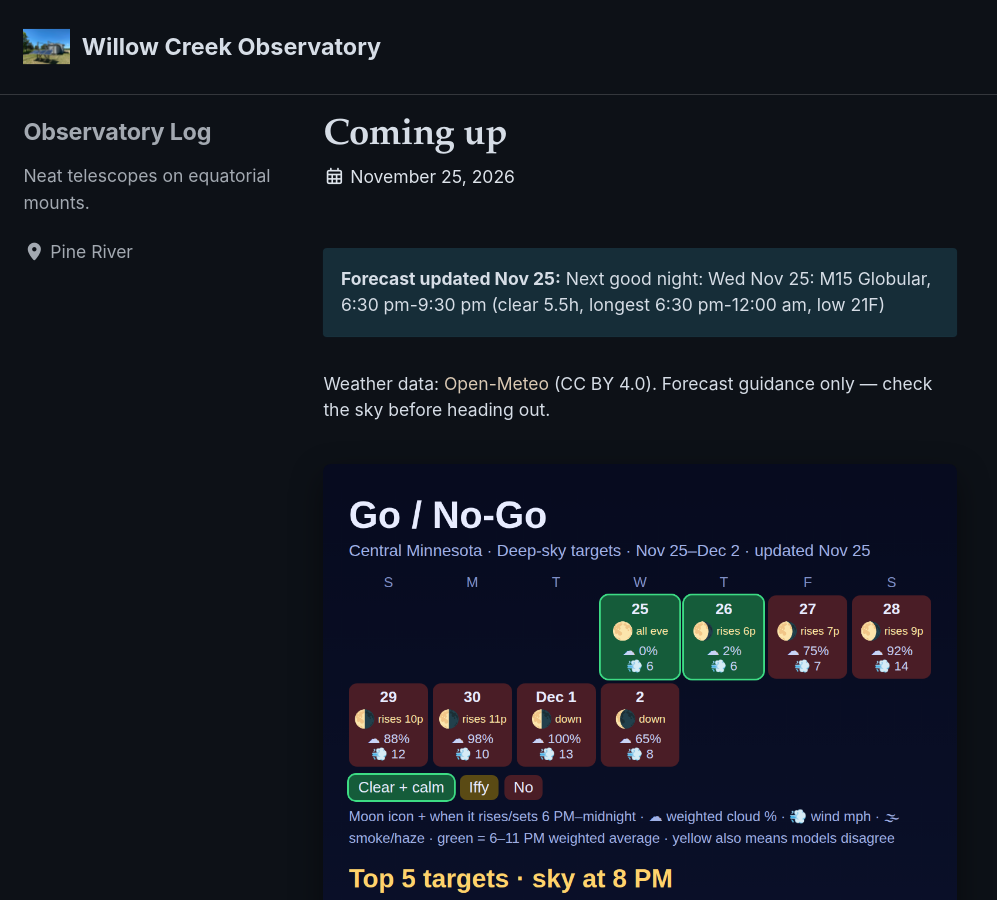
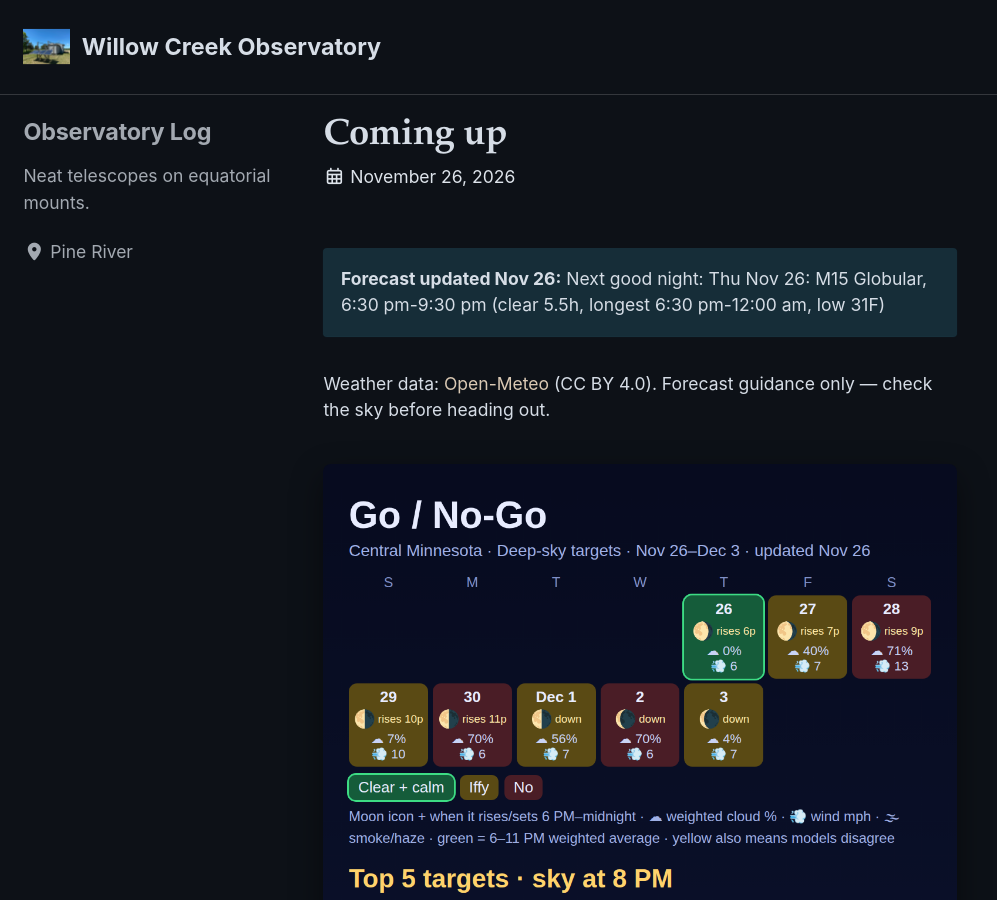
Before and after one commit to ethos101/ethos101.github.io, a Jekyll site: the page built from _posts/1900-01-01-about.md, in a window 1280 px wide and 900 px high. Shown: the whole window, without its empty margins (0-997 px from the left). Built offline with Jekyll 4.4.1, drawn with Linux system fonts in a browser that asks for light colours; cached includes are drawn as plain includes; some of the changed text lies outside the part shown.

Commit message:
Update stargazing forecast (Nov 26)

```diff
--- a/_includes/forecast_status.html
+++ b/_includes/forecast_status.html
@@ -1,2 +1,2 @@
-<p class="notice--info"><strong>Forecast updated Nov 25:</strong> Next good night: Wed Nov 25: M15 Globular, 6:30 pm-9:30 pm (clear 5.5h, longest 6:30 pm-12:00 am, low 21F)</p>
+<p class="notice--info"><strong>Forecast updated Nov 26:</strong> Next good night: Thu Nov 26: M15 Globular, 6:30 pm-9:30 pm (clear 5.5h, longest 6:30 pm-12:00 am, low 31F)</p>
 <p class="small">Weather data: <a href="https://open-meteo.com/">Open-Meteo</a> (CC BY 4.0). Forecast guidance only — check the sky before heading out.</p>
--- a/_posts/1900-01-01-about.md
+++ b/_posts/1900-01-01-about.md
@@ -1,6 +1,6 @@
 ---
 title: Coming up
-date: 2026-11-25
+date: 2026-11-26
 header:
   teaser: /images/month.png
 ---
```
Also changed, not shown: images/month.png.
